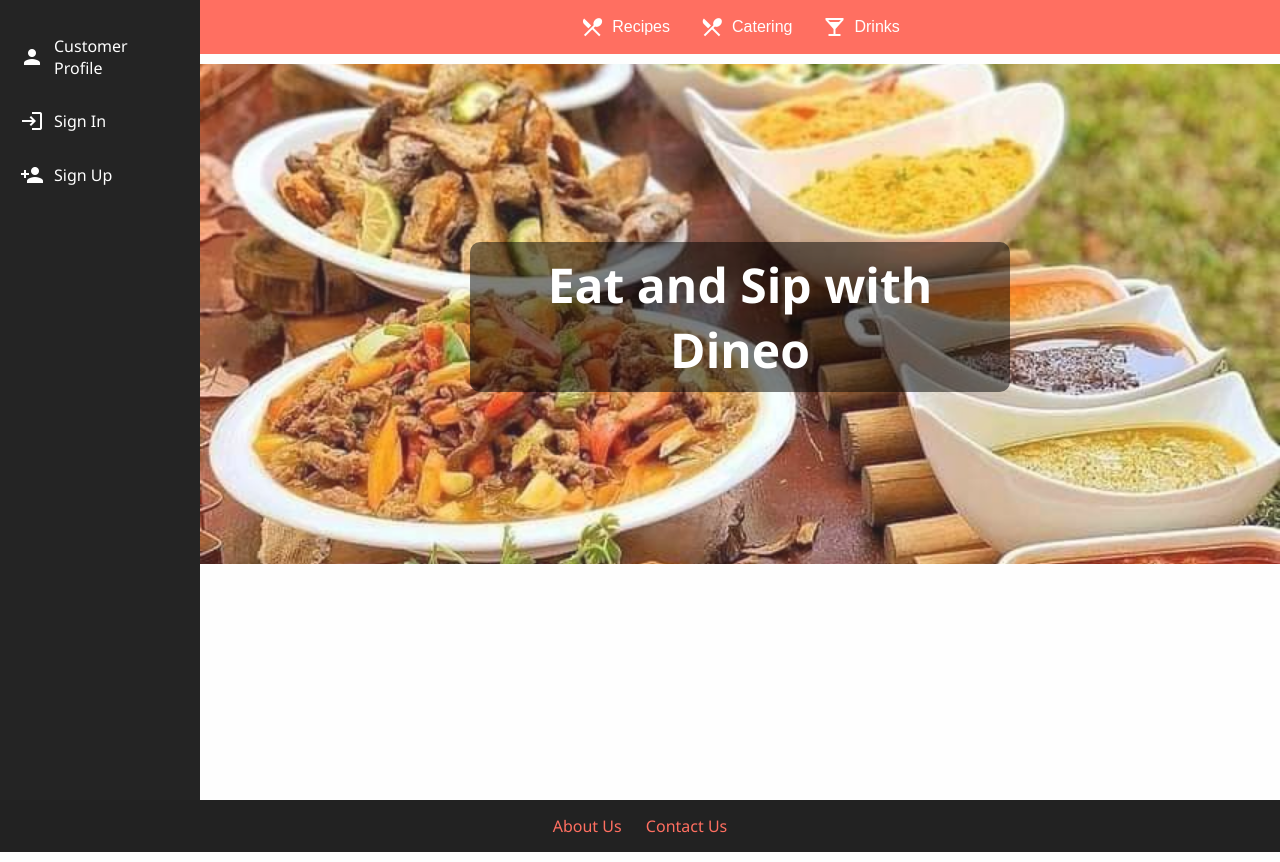
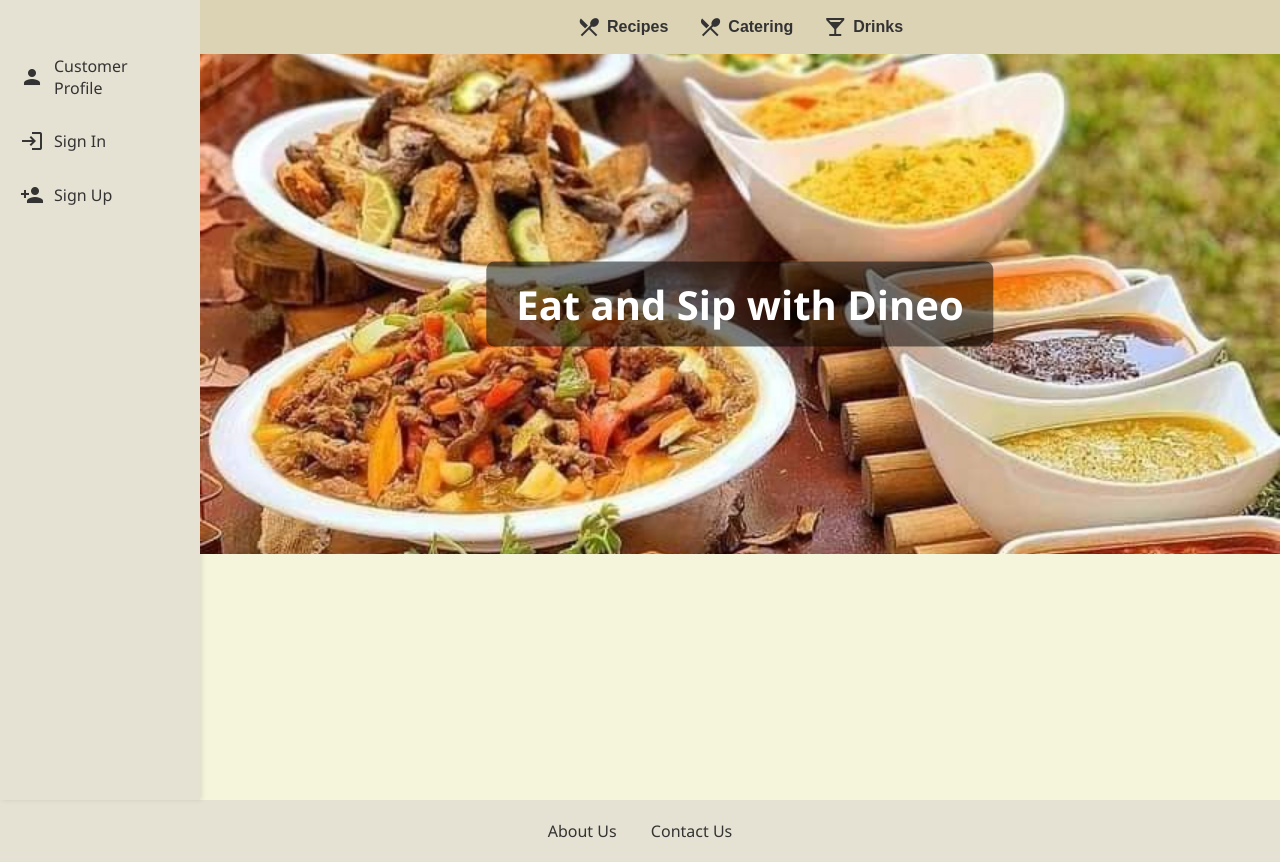
Before and after one commit to bida24-120/Eat-Sip-with-Dineo, a plain HTML site: page index.html in a window 1280 px wide. Drawn offline with Linux system fonts and the light colour scheme; a script that the page names is missing.

Commit message:
Update style.css

```diff
--- a/style.css
+++ b/style.css
@@ -1,3 +1,4 @@
+/* Global styles */
 * {
   margin: 0;
   padding: 0;
@@ -6,10 +7,11 @@
 
 body {
   font-family: 'Segoe UI', sans-serif;
-  background-color: #fefefe;
+  background-color: #f5f5dc; /* beige */
   color: #333;
 }
 
+/* Layout */
 .container {
   display: flex;
   min-height: 100vh;
@@ -18,9 +20,9 @@ body {
 /* Sidebar */
 .sidebar {
   width: 200px;
-  background-color: #242424;
-  color: white;
-  padding: 20px 0;
+  background-color: #e6e2d3;
+  padding-top: 40px;
+  box-shadow: 2px 0 5px rgba(0, 0, 0, 0.1);
 }
 
 .sidebar ul {
@@ -29,44 +31,46 @@ body {
 
 .sidebar li {
   padding: 15px 20px;
-  cursor: pointer;
   display: flex;
   align-items: center;
+  cursor: pointer;
+  color: #333;
 }
 
 .sidebar li:hover {
-  background-color: #444;
+  background-color: #dcd2b4;
 }
 
 .sidebar .material-icons {
   margin-right: 10px;
 }
 
-/* Main Content */
+/* Main content */
 .main-content {
   flex: 1;
   display: flex;
   flex-direction: column;
 }
 
-/* Top Nav */
+/* Top Navigation */
 .top-nav {
   display: flex;
   justify-content: center;
   gap: 30px;
-  background-color: #ff6f61;
+  background-color: #dcd2b4;
   padding: 15px 0;
 }
 
 .top-nav button {
   background: none;
   border: none;
-  color: white;
   font-size: 16px;
+  color: #333;
   display: flex;
   align-items: center;
-  gap: 8px;
+  gap: 6px;
   cursor: pointer;
+  font-weight: bold;
 }
 
 .top-nav button:hover {
@@ -76,16 +80,16 @@ body {
 /* Hero Section */
 .hero {
   position: relative;
-  text-align: center;
-  margin-top: 10px;
+  width: 100%;
+  height: 500px;
+  overflow: hidden;
 }
 
 .hero img {
   width: 100%;
-  height: auto;
-  max-height: 500px;
+  height: 100%;
   object-fit: cover;
-  opacity: 0.9;
+  display: block;
 }
 
 .site-title {
@@ -93,25 +97,27 @@ body {
   top: 50%;
   left: 50%;
   transform: translate(-50%, -50%);
-  color: #fff;
-  font-size: 48px;
-  background-color: rgba(0,0,0,0.5);
-  padding: 10px 20px;
-  border-radius: 10px;
+  color: white;
+  background-color: rgba(0, 0, 0, 0.5);
+  padding: 15px 30px;
+  border-radius: 8px;
+  font-size: 40px;
+  text-align: center;
 }
 
 /* Footer */
 footer {
-  background-color: #222;
-  color: white;
+  background-color: #e6e2d3;
   text-align: center;
-  padding: 15px;
+  padding: 20px;
+  margin-top: auto;
 }
 
 footer a {
-  color: #ff6f61;
-  margin: 0 10px;
+  color: #333;
+  margin: 0 15px;
   text-decoration: none;
+  font-weight: 500;
 }
 
 footer a:hover {
```
